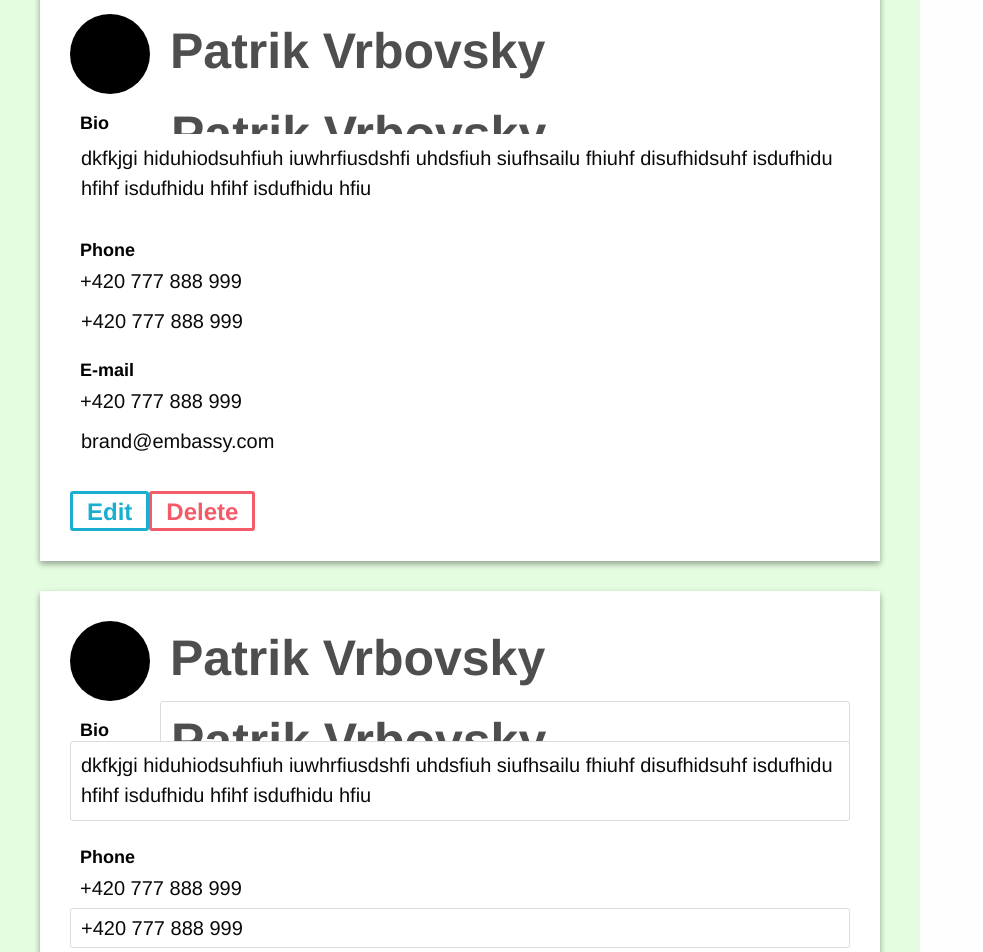
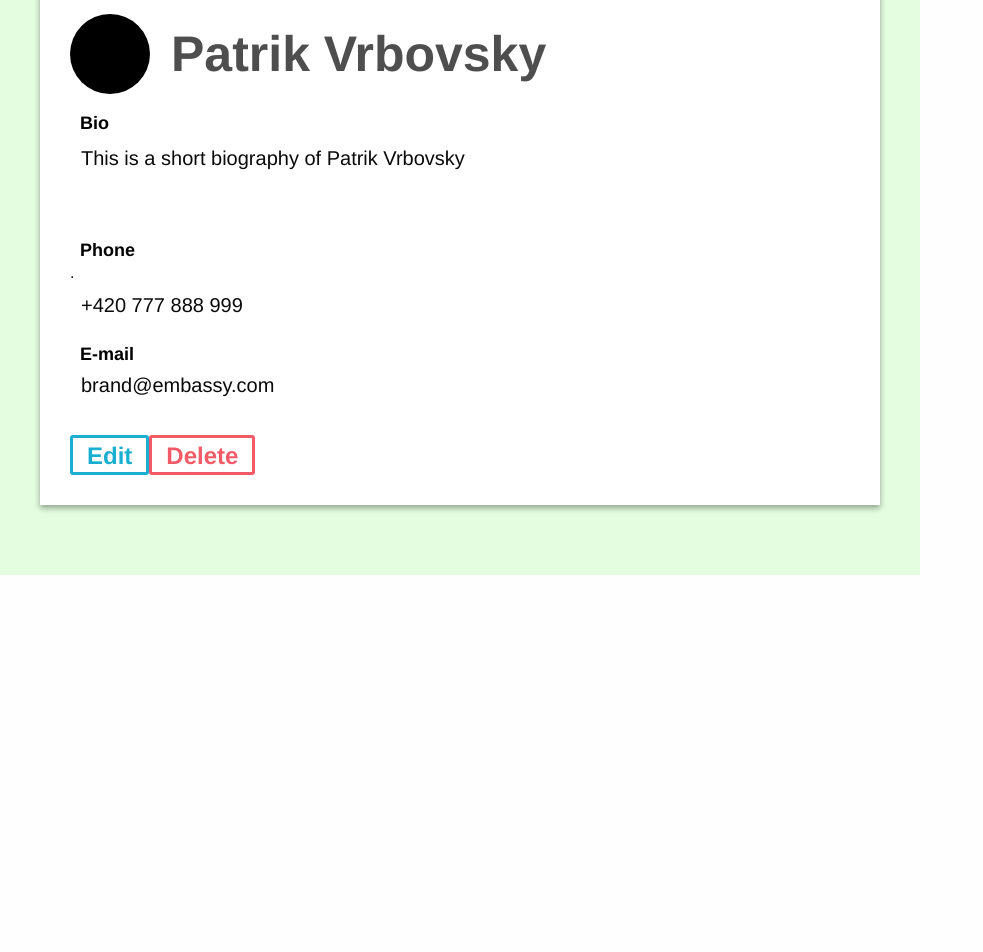
Before and after one commit to BrandEmbassy/interview, a React (Create React App) app: page / in a window 1280 px wide. Shown: the part 320-1272 px from the top of the page, without its empty margins (0-983 px from the left). After the commit the page ends 895 px from the top, so only its background shows below. Built offline with nearby package versions, Linux system fonts and the light colour scheme.

Commit message:
Separating detail component

```diff
--- a/src/App.js
+++ b/src/App.js
@@ -1,104 +1,74 @@
-import React, { Component } from 'react';
-import './App.css';
+import React, { Component } from "react";
+import "./App.css";
+import ListContacts from "./components/ListContacts";
+import ListFooter from "./components/ListFooter";
+import FilterManager from "./components/FilterManager";
+import Detail from "./components/Detail";
+
+const data = [
+  {
+    id: 1,
+    name: "Janko Mrkva",
+    phone: "+420 777 888 999",
+    email: "brand@embassy.com",
+    bio: "This is a short biography of Janko Mrkva"
+  },
+  {
+    id: 2,
+    name: "Patrik Vrbovsky",
+    phone: "+420 777 888 999",
+    email: "brand@embassy.com",
+    bio: "This is a short biography of Patrik Vrbovsky"
+  },
+  {
+    id: 3,
+    name: "Tomáš Jedno",
+    phone: "+420 777 888 999",
+    email: "brand@embassy.com",
+    bio: "This is a short biography of Tomáš Jedno"
+  }
+];
+
+const SearchInput = () => {
+  let input;
+
+  return (
+    <div className="search">
+      x
+      <input
+        ref={node => {
+          input = node;
+        }}
+        className="input"
+        type="text"
+        name=""
+        // value=""
+        onChange={() => {
+          // TODO: there should be a dispatch that triggers filter
+          console.log("input", input);
+        }}
+        placeholder="Search ..."
+      />
+    </div>
+  );
+};
 
 class App extends Component {
   render() {
-    return (<div>
-      <div className="list">
-      <div className="list__header">
-        <div className="search">x
-          <input className="input" type="text" name="" value="" placeholder="Search ..." />
+    return (
+      <div>
+        <div className="list">
+          <div className="list__header">
+            <SearchInput />
+            <FilterManager />
+            <div className="heading">Contact List</div>
+          </div>
+          <ListContacts contacts={data} />
+          <ListFooter />
         </div>
-        <div className="filter">
-            <div className="filter__item filter__item--active">All</div>
-            <div className="filter__item">A-Z</div>
-            <div className="filter__item">Z-A</div>
-        </div>
-        <div className="heading">Contact List</div>
-    </div>
-    <div className="list__content">
-      <div className="item">
-        <div className="in">
-          <div className="profile-pic"></div>
-            Janko Mrkva
-          </div>
-        </div>
-        <div className="item item--active">
-            <div className="in">
-                <div className="profile-pic"></div>
-                Patrik Vrbovsky
-            </div>
-        </div>
-        <div className="item">
-            <div className="in">
-                <div className="profile-pic"></div>
-                Tomáš Jedno
-            </div>
-        </div>
-        </div>
-        <div className="list__footer">
-            <div className="add-bttn"><span className="in">Add new contact</span></div>
-        </div>
+        <Detail editable={false} contact={data[1]} />
       </div>
-<div className="detail">
-    <div className="item">
-        <div className="item__header">
-            <div className="profile-pic"></div>
-            <div className="name">Patrik Vrbovsky</div>
-            <input className="name" type="text" name="" value="Patrik Vrbovsky" placeholder="Full Name" disabled />
-        </div>
-        <div className="item__content">
-            <div className="input-wrap">
-                <label for="bio">Bio</label>
-                <textarea name="bio" className="bio" placeholder="Decsription" disabled>dkfkjgi hiduhiodsuhfiuh iuwhrfiusdshfi uhdsfiuh siufhsailu fhiuhf disufhidsuhf isdufhidu hfihf isdufhidu hfihf isdufhidu hfiu</textarea>
-            </div>
-            <div className="input-wrap">
-                <div className="tel">+420 777 888 999</div>
-                <label for="tel">Phone</label>
-                <input type="text" name="tel" className="tel" value="+420 777 888 999" placeholder="+XXX XXX XXX XXX" disabled />
-            </div>
-            <div className="input-wrap">
-                <div className="tel">+420 777 888 999</div>
-                <label for="email">E-mail</label>
-                <input type="text" className="email" value="brand@embassy.com" placeholder="E-mail" disabled />
-            </div>
-        </div>
-        <div className="item__footer">
-            <div className="button">Edit</div>
-            <div className="button button--negative">Delete</div>
-        </div>
-    </div>
-
-    <div className="item">
-        <div className="item__header">
-            <div className="profile-pic"></div>
-            <div className="name">Patrik Vrbovsky</div>
-            <input className="name" type="text" name="" value="Patrik Vrbovsky" placeholder="Full Name" />
-        </div>
-        <div className="item__content">
-            <div className="input-wrap">
-                <label for="bio">Bio</label>
-                <textarea name="bio" className="bio" placeholder="Decsription" >dkfkjgi hiduhiodsuhfiuh iuwhrfiusdshfi uhdsfiuh siufhsailu fhiuhf disufhidsuhf isdufhidu hfihf isdufhidu hfihf isdufhidu hfiu</textarea>
-            </div>
-            <div className="input-wrap">
-                <div className="tel">+420 777 888 999</div>
-                <label for="tel">Phone</label>
-                <input type="text" name="tel" className="tel" value="+420 777 888 999" placeholder="+XXX XXX XXX XXX" />
-            </div>
-            <div className="input-wrap">
-                <div className="email">brand&embassy.com</div>
-                <label for="email">E-mail</label>
-                <span className="error-msg">Invalid E-mail</span>
-                <input type="text" className="email error" value="brand&embassy.com" placeholder="E-mail" />
-            </div>
-        </div>
-        <div className="item__footer">
-            <div className="button button--positive">Save</div>
-            <div className="button button--negative">Delete</div>
-        </div>
-    </div>
-  </div>
-</div>)
+    );
   }
 }
 
--- /dev/null
+++ b/src/components/Contact.js
@@ -0,0 +1,12 @@
+import React from "react";
+
+const Contact = ({ name }) => (
+  <div className="item">
+    <div className="in">
+      <div className="profile-pic" />
+      {name}
+    </div>
+  </div>
+);
+
+export default Contact;
--- /dev/null
+++ b/src/components/Detail.js
@@ -0,0 +1,79 @@
+import React from "react";
+
+const Detail = ({ editable, contact }) => {
+  const { name, bio, phone, email } = contact;
+  return (
+    <div className="detail">
+      <div className="item">
+        <div className="item__header">
+          <div className="profile-pic" />
+          <input
+            className="name"
+            type="text"
+            name="name"
+            value={name}
+            placeholder="Full Name"
+            disabled={!editable}
+          />
+        </div>
+        <div className="item__content">
+          <div className="input-wrap">
+            <label for="bio">Bio</label>
+            <textarea
+              name="bio"
+              className="bio"
+              placeholder="Decsription"
+              value={bio}
+              disabled={!editable}
+            />
+          </div>
+          <div className="input-wrap">
+            .<label for="tel">Phone</label>
+            <input
+              type="text"
+              name="tel"
+              className="tel"
+              value={phone}
+              placeholder="+XXX XXX XXX XXX"
+              disabled={!editable}
+            />
+          </div>
+          <div className="input-wrap">
+            <label for="email">E-mail</label>
+            <input
+              type="text"
+              className="email"
+              value={email}
+              placeholder="E-mail"
+              disabled={!editable}
+            />
+            {
+              // TODO: for email validation
+              // <span className="error-msg">Invalid E-mail</span>
+              //         <input
+              //           type="text"
+              //           className="email error"
+              //           value="brand&embassy.com"
+              //           placeholder="E-mail"
+              //         />
+            }
+          </div>
+        </div>
+
+        {editable ? (
+          <div className="item__footer">
+            <div className="button button--positive">Save</div>
+            <div className="button button--negative">Delete</div>
+          </div>
+        ) : (
+          <div className="item__footer">
+            <div className="button">Edit</div>
+            <div className="button button--negative">Delete</div>
+          </div>
+        )}
+      </div>
+    </div>
+  );
+};
+
+export default Detail;
--- /dev/null
+++ b/src/components/FilterManager.js
@@ -0,0 +1,11 @@
+import React from "react";
+
+const FilterManager = () => (
+  <div className="filter">
+    <div className="filter__item filter__item--active">All</div>
+    <div className="filter__item">A-Z</div>
+    <div className="filter__item">Z-A</div>
+  </div>
+);
+
+export default FilterManager;
--- /dev/null
+++ b/src/components/ListContacts.js
@@ -0,0 +1,12 @@
+import React from "react";
+import Contact from "./Contact";
+
+const ListContacts = ({ contacts }) => (
+  <div className="list__content">
+    {contacts.map(contact => (
+      <Contact key={contact.id} name={contact.name} />
+    ))}
+  </div>
+);
+
+export default ListContacts;
--- /dev/null
+++ b/src/components/ListFooter.js
@@ -0,0 +1,11 @@
+import React from "react";
+
+const ListFooter = () => (
+  <div className="list__footer">
+    <div className="add-bttn">
+      <span className="in">Add new contact</span>
+    </div>
+  </div>
+);
+
+export default ListFooter;
--- a/src/index.js
+++ b/src/index.js
@@ -1,7 +1,21 @@
-import React from 'react';
-import ReactDOM from 'react-dom';
-import App from './App';
-import registerServiceWorker from './registerServiceWorker';
+import React from "react";
+import ReactDOM from "react-dom";
+import App from "./App";
+import registerServiceWorker from "./registerServiceWorker";
 
-ReactDOM.render(<App />, document.getElementById('root'));
+import { createStore } from "redux";
+import { Provider } from "react-redux";
+
+import contactsApp from "./reducers";
+
+/* <Provider store={createStore(contactsApp)}>
+<App />
+</Provider>, */
+
+ReactDOM.render(
+  <Provider store={createStore(contactsApp)}>
+    <App />
+  </Provider>,
+  document.getElementById("root")
+);
 registerServiceWorker();
--- /dev/null
+++ b/src/reducers.js
@@ -0,0 +1,70 @@
+// import React from "react";
+import { combineReducers } from "redux";
+// import { combineReducers } from "react-redux";
+
+const contact = (state, action) => {
+  switch (action.type) {
+    case "ADD_CONTACT":
+      return {
+        id: action.id,
+        name: action.name,
+        bio: action.bio,
+        phone: action.phone,
+        email: action.email
+      };
+    case "EDIT_CONTACT":
+      return Object.assign({}, state, {
+        id: action.id,
+        name: action.name,
+        bio: action.bio,
+        phone: action.phone,
+        email: action.email
+      });
+    default:
+      return state;
+  }
+};
+const contacts = (state = [], action) => {
+  switch (action.type) {
+    case "ADD_CONTACT":
+      return [...state, contact(undefined, action)];
+    default:
+      return state;
+  }
+};
+const filter = (state = "SHOW_ALL", action) => {
+  console.log("action", action);
+  switch (action.type) {
+    case "SET_FILTER":
+      return action.filter;
+    default:
+      return state;
+  }
+};
+
+// Action creators
+// let nextContactId = 0;
+// const addContact = ({ name, bio, phone, email }) => {
+//   return {
+//     type: "ADD_CONTACT",
+//     id: nextContactId++,
+//     name,
+//     bio,
+//     phone,
+//     email
+//   };
+// };
+
+// const setFilter = filter => {
+//   return {
+//     type: "SET_FILTER",
+//     filter: filter
+//   };
+// };
+
+const contactsApp = combineReducers({
+  contacts: contacts,
+  filter: filter
+});
+
+export default contactsApp;
```
Also changed, not shown: package.json (+5 -3 lines), 1 other file (tests, documents, lock files or other folders).
